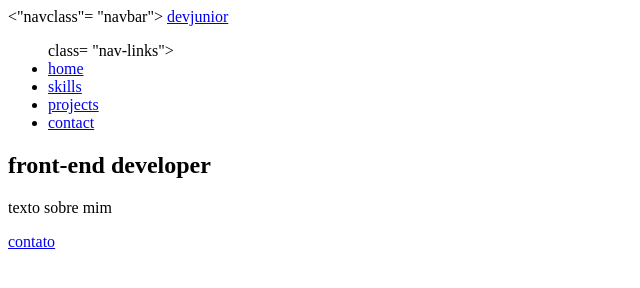
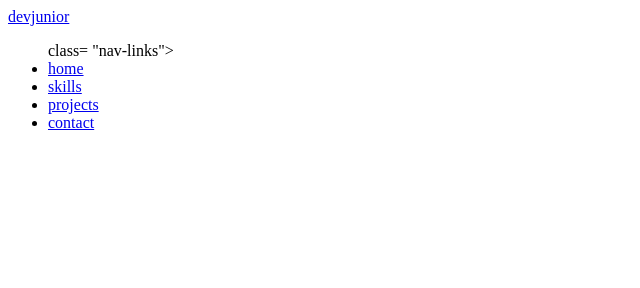
Before and after one commit to bielqk08/bielqk, a plain HTML site: page index.html in a window 1280 px wide. Shown: the whole page, without its empty margins (0-640 px from the left). Drawn offline with Linux system fonts and the light colour scheme.

Commit message:
portifólio- victor - 2d

```diff
--- a/index.html
+++ b/index.html
@@ -6,25 +6,13 @@
     <title>Document</title>
 </head>
 <body>
-    <nav>
-    <"navclass"= "navbar">
+    <navclass="navbar">
     <a href="#home" class="logo">devjunior</a>
     <ul>class= "nav-links">
         <li> <a href="#home">home</a></li>
         <li><a href="#skills">skills</a></li>
         <li><a href="#projects">projects</a></li>
         <li><a href="#contact">contact</a></li>
-    </ul>
-</nav>
-
-<!----hero section---->
-<section id="home" class="hero"
- class="hero-content">
-    <h1>front-end developer</h1>
-    <p>texto sobre mim</p>
-    <a href="#contact" class="cta-button">contato</a>
-</div>
-
 
         <!---->
     </ul>
--- /dev/null
+++ b/style.css
@@ -0,0 +1,15 @@
+{margin: 0;
+ padding: 0;
+ box-sizing: border-box;
+ font-family: 'Segoe UI', sans-serif;
+}
+
+:root{
+    --dark-bg:#0a0a0a;
+    --darker-bg:#050505;
+    --accent: #2ecc71;
+    --accent-glow: rgba(46,204,113,0.4);
+    --text: #ffffff;
+}
+
+body
```
